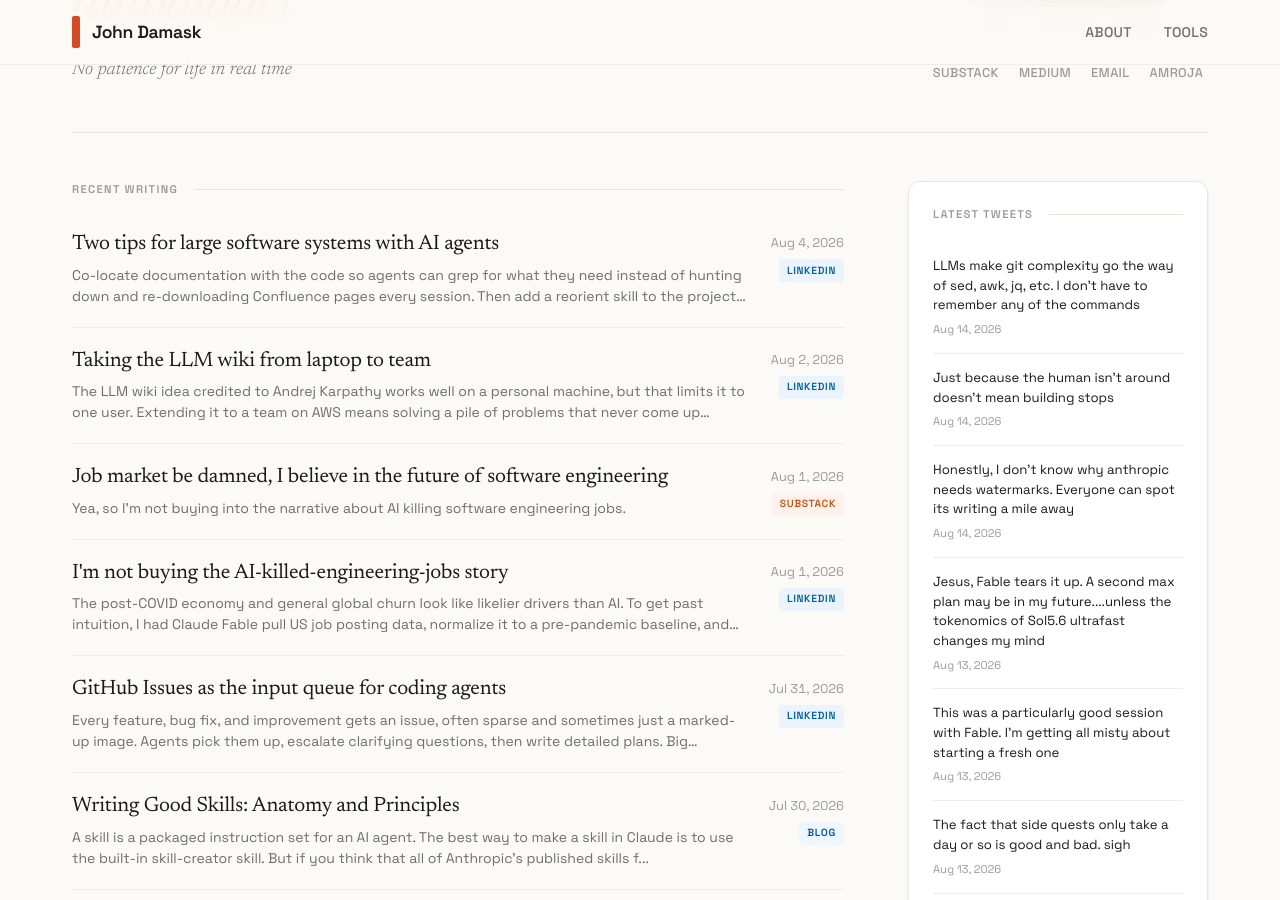
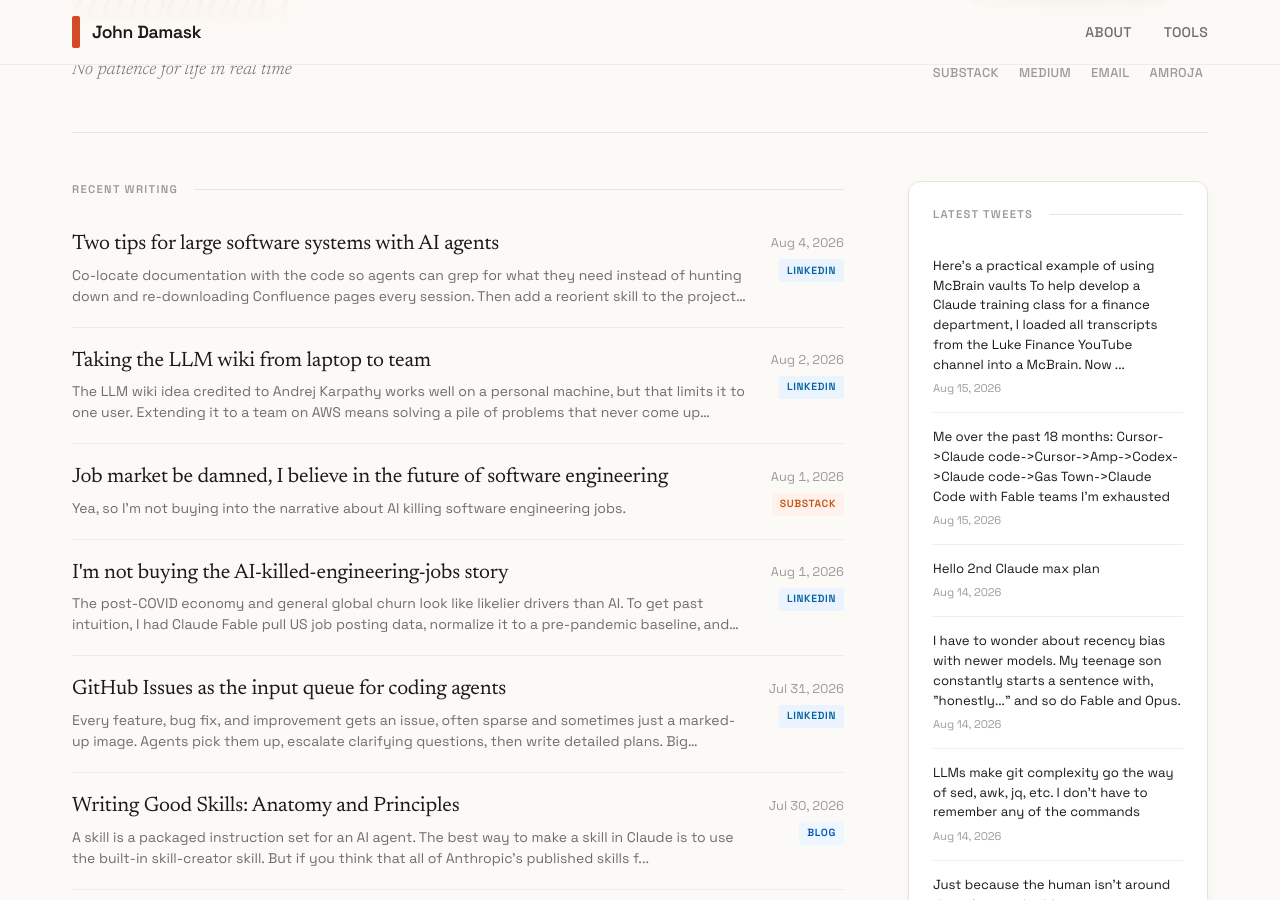
Before and after one commit to jbdamask/jbdamask.github.io, a Jekyll site: the page built from index.html, in a window 1280 px wide and 900 px high, scrolled down 362 px. Built offline with Jekyll 4.4.1, drawn with Linux system fonts in a browser that asks for light colours; the list of posts is cut into pages by our own code; some of the changed text lies outside the part shown.

Commit message:
Update Twitter posts

```diff
--- a/_data/twitter-posts.yml
+++ b/_data/twitter-posts.yml
@@ -2,6 +2,37 @@
 # Fetches latest tweets and merges with existing posts
 # Keeps max 150 most recent tweets (LIFO)
 
+- title: Here's a practical example of using McBrain vaults To help develop a Claude
+    training class for a fin...
+  source: twitter
+  url: https://twitter.com/jbdamask/status/2088595381038760004
+  date: '2026-08-15'
+  excerpt: Here's a practical example of using McBrain vaults To help develop a Claude
+    training class for a finance department, I loaded all transcripts from the Luke
+    Finance YouTube channel into a McBrain. Now ...
+  image: https://pbs.twimg.com/news_img/2088595386323628032/qbAu501w?format=jpg&name=orig
+- title: 'Me over the past 18 months: Cursor-&gt;Claude code-&gt;Cursor-&gt;Amp-&gt;Codex-&gt;Claude
+    code-&gt;...'
+  source: twitter
+  url: https://twitter.com/jbdamask/status/2088443855435682008
+  date: '2026-08-15'
+  excerpt: 'Me over the past 18 months: Cursor-&gt;Claude code-&gt;Cursor-&gt;Amp-&gt;Codex-&gt;Claude
+    code-&gt;Gas Town-&gt;Claude Code with Fable teams I’m exhausted'
+  image: ''
+- title: Hello 2nd Claude max plan
+  source: twitter
+  url: https://twitter.com/jbdamask/status/2088339379068531023
+  date: '2026-08-14'
+  excerpt: Hello 2nd Claude max plan
+  image: ''
+- title: I have to wonder about recency bias with newer models. My teenage son constantly
+    starts a sentence w...
+  source: twitter
+  url: https://twitter.com/jbdamask/status/2088272831087792634
+  date: '2026-08-14'
+  excerpt: I have to wonder about recency bias with newer models. My teenage son constantly
+    starts a sentence with, "honestly..." and so do Fable and Opus.
+  image: ''
 - title: LLMs make git complexity go the way of sed, awk, jq, etc. I don't have to
     remember any of the comman...
   source: twitter
@@ -1141,34 +1172,3 @@
   date: '2026-02-21'
   excerpt: Is it weird to feel a little paternal pride when your agent learns?
   image: ''
-- title: This is working pretty well. I use GitHub for Issues, then use my beads-planner
-    plugin to build a pl...
-  source: twitter
-  url: https://twitter.com/jbdamask/status/2024994557989962048
-  date: '2026-02-20'
-  excerpt: This is working pretty well. I use GitHub for Issues, then use my beads-planner
-    plugin to build a plan and decompose into Beads. The Beads are branch-specific
-    so another agent can pick up and code whi...
-  image: https://pbs.twimg.com/news_img/2024994606333517824/9QBAddqm?format=jpg&name=orig
-- title: What software engineers do these days
-  source: twitter
-  url: https://twitter.com/jbdamask/status/2024986733264167262
-  date: '2026-02-20'
-  excerpt: What software engineers do these days
-  image: ''
-- title: With all the hoopla about the Claude and Codex releases, let me just say
-    beads beads viewer
-  source: twitter
-  url: https://twitter.com/jbdamask/status/2019562066626117907
-  date: '2026-02-06'
-  excerpt: With all the hoopla about the Claude and Codex releases, let me just say
-    beads beads viewer
-  image: ''
-- title: Architectural elegance is another reason to run coding agents interactively.
-    But this probably falls...
-  source: twitter
-  url: https://twitter.com/jbdamask/status/2019489835036152225
-  date: '2026-02-05'
-  excerpt: Architectural elegance is another reason to run coding agents interactively.
-    But this probably falls away once you have enough reference implementations.
-  image: ''
```
